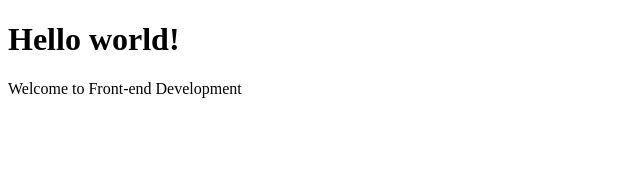
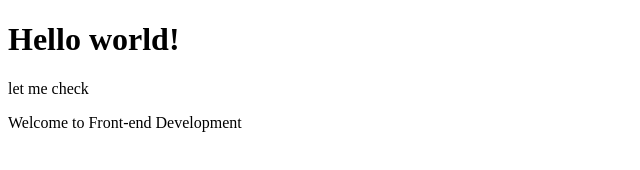
Before and after one commit to Dr-Memon/UA92_FrontEnd, a plain HTML site: page index.html in a window 1280 px wide. Shown: the whole page, without its empty margins (0-640 px from the left). Drawn offline with Linux system fonts and the light colour scheme.

Commit message:
My first commit

```diff
--- a/index.html
+++ b/index.html
@@ -8,6 +8,7 @@
 </head>
 <body>
     <h1>Hello world!</h1>
+    <p>let me check</p>
     <p>Welcome to Front-end Development</p>
 </body>
 </html>
```
